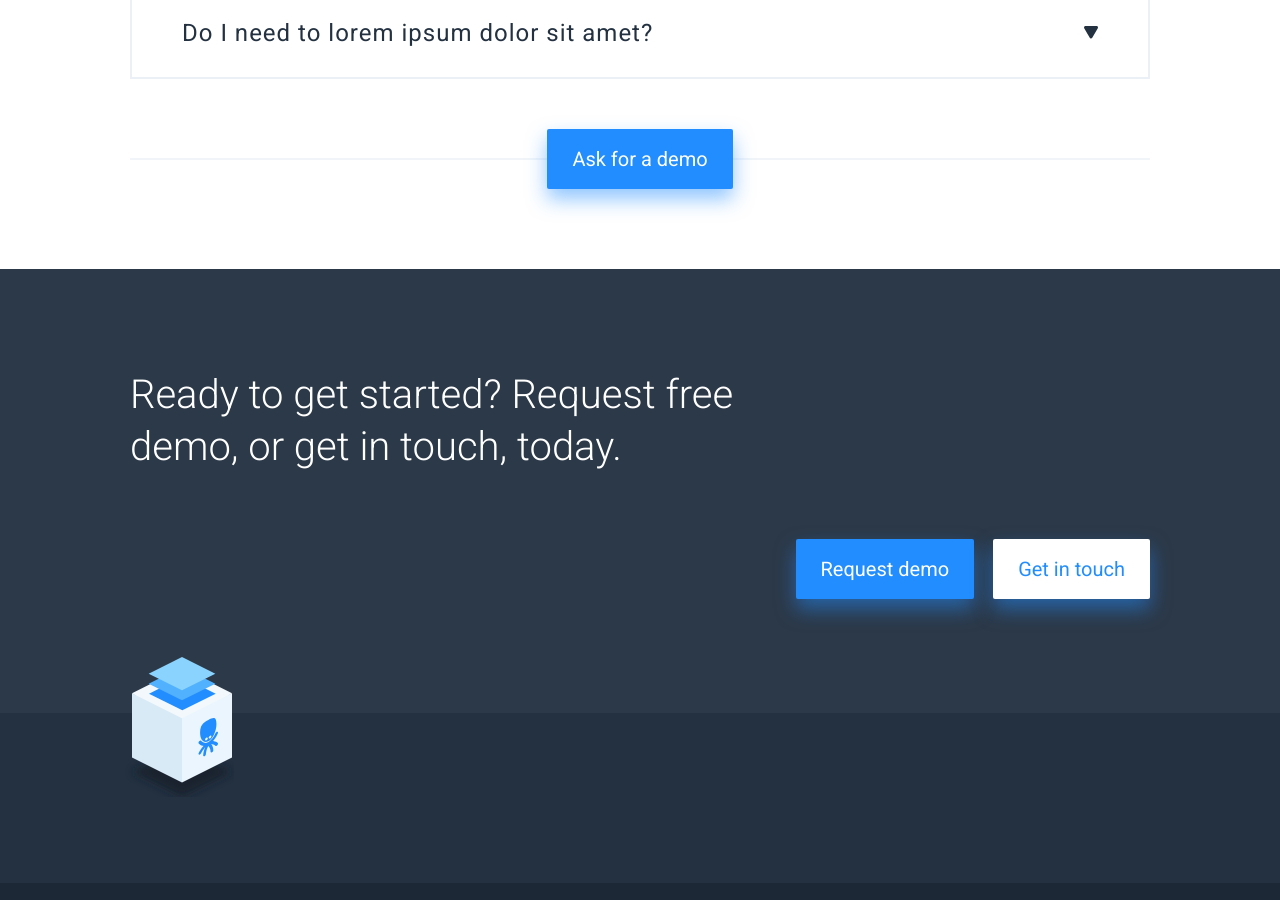
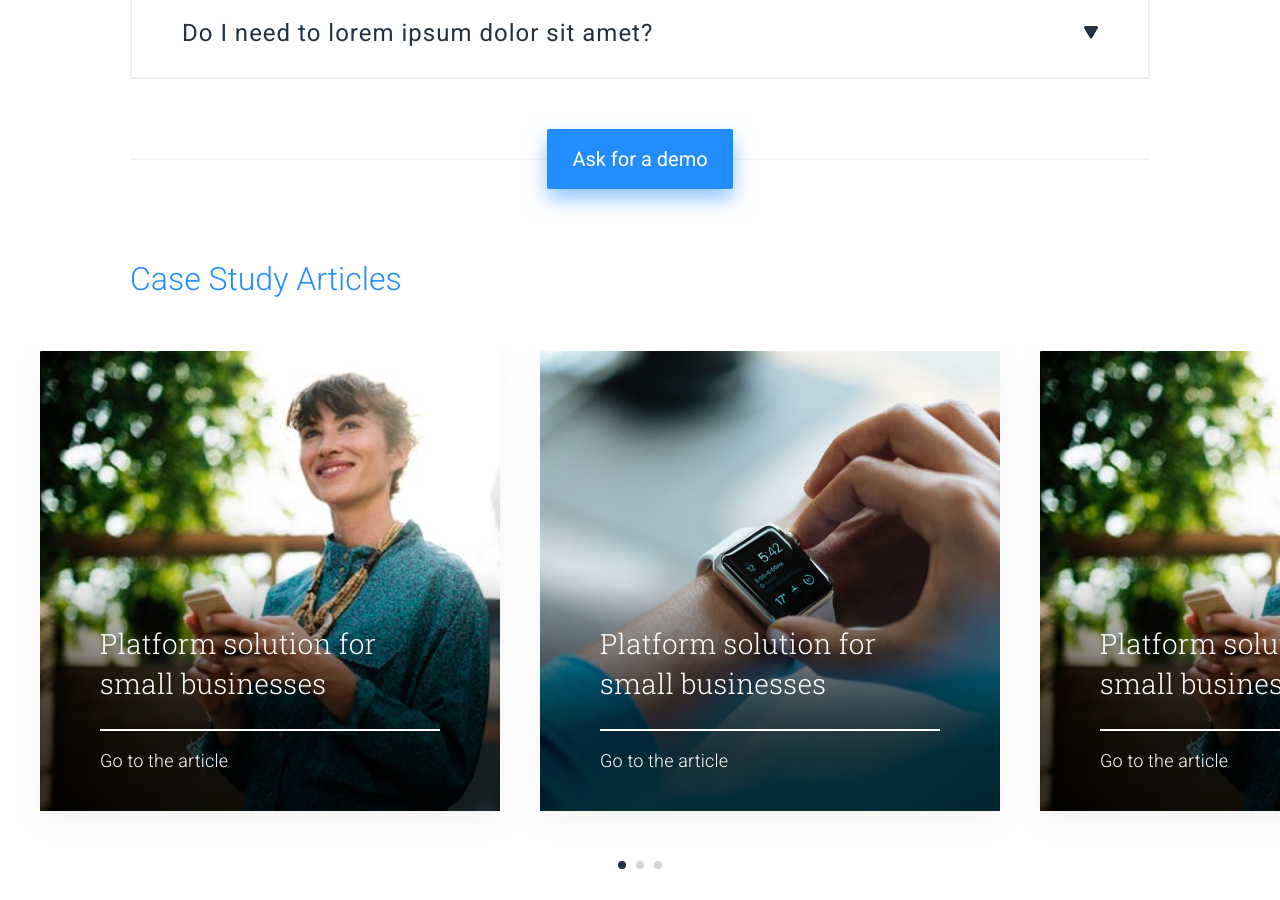
Before and after one commit to keboola/website, a Jekyll site: the page built from _solutions/Industry/ecommerce.md, in a window 1280 px wide and 900 px high, scrolled down 3341 px. Built offline with Jekyll 4.4.1, drawn with Linux system fonts in a browser that asks for light colours; nearby versions of some CDN libraries.

Commit message:
Update from Forestry.io - Updated ecommerce.md

```diff
--- a/_solutions/Industry/ecommerce.md
+++ b/_solutions/Industry/ecommerce.md
@@ -80,5 +80,8 @@ page_sections:
 - template: ask-demo
   block: ask-demo
   ctaname: Ask for a demo
+- template: recent-list
+  block: recent-list
+  headline: Case Study Articles
 
 ---
```
